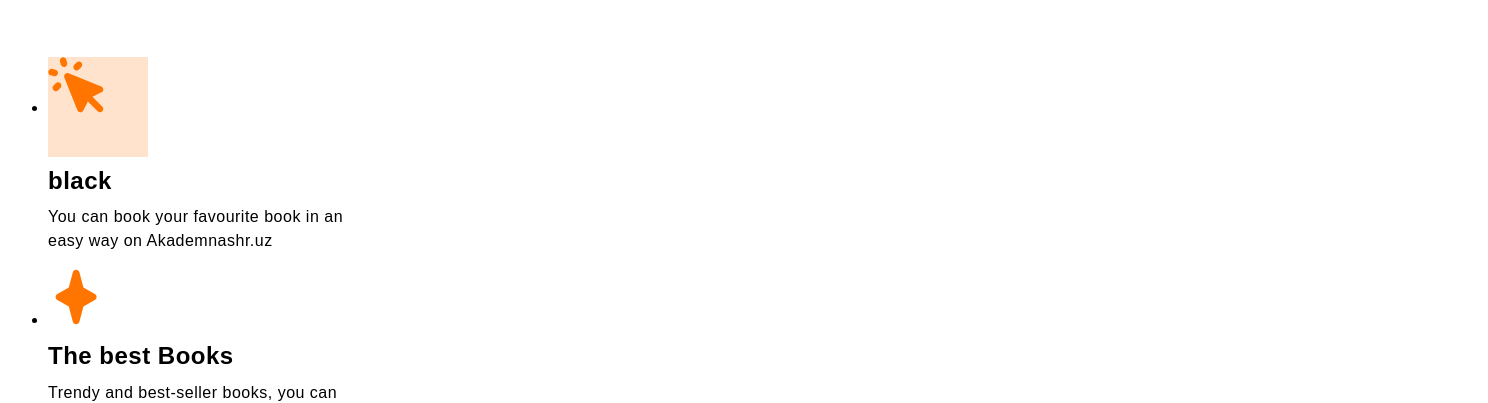
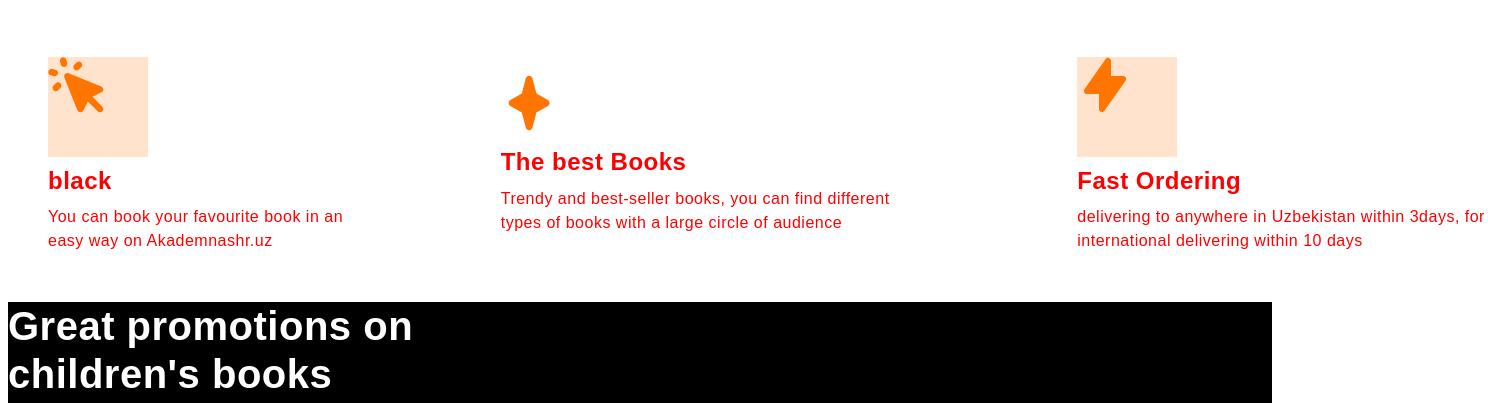
Before and after one commit to diyor1511/Akademnashr-promo, a plain HTML site: page index.html in a window 1280 px wide. Shown: the part 907-1310 px from the top of the page, 1488 px wide, since content can reach past the window. Drawn offline with Linux system fonts and the light colour scheme.

Commit message:
ficing bug

```diff
--- a/index.html
+++ b/index.html
@@ -50,12 +50,12 @@
         </section>
 
         <!-- FEATURES -->
-        <section class="features">
+        <section id="feature-father" class="features">
             <hr class="orange-line">
             <h2 class="features-heading">Why is only Phyton ?</h2>
 
 
-            <ul class="features-list">
+            <ul id="featureee" class="features-list">
                 <li>
                     <div class="feature-icon-wrapper">
                         <img class="hero-img" src="/img/icon_card.svg" alt="Ikonka" width="56" height="56">
--- a/main.css
+++ b/main.css
@@ -1,3 +1,4 @@
+
 body {
     font-size: 16px;
     line-height: 1.5;
@@ -82,8 +83,17 @@ body {
 
 
 /* FEATURES */
-.features {
-    width: 340px;
+
+
+#feature-father{
+    width: 1440px;
+}
+#featureee{
+    width: 100%;
+    display: flex;
+    align-items: center;
+    justify-content: space-between;
+    gap: 10%;
 }
 
 .features-heading {
@@ -104,7 +114,16 @@ body {
     line-height: 0.5px;
 }
 
-
+.features-list{
+    width: 600px;
+    display: flex;
+    align-items: center;
+    justify-content: space-between;
+    li{
+        color: red;
+        list-style: none
+    }
+}
 
 /* PROMO */
 .promo {
```
